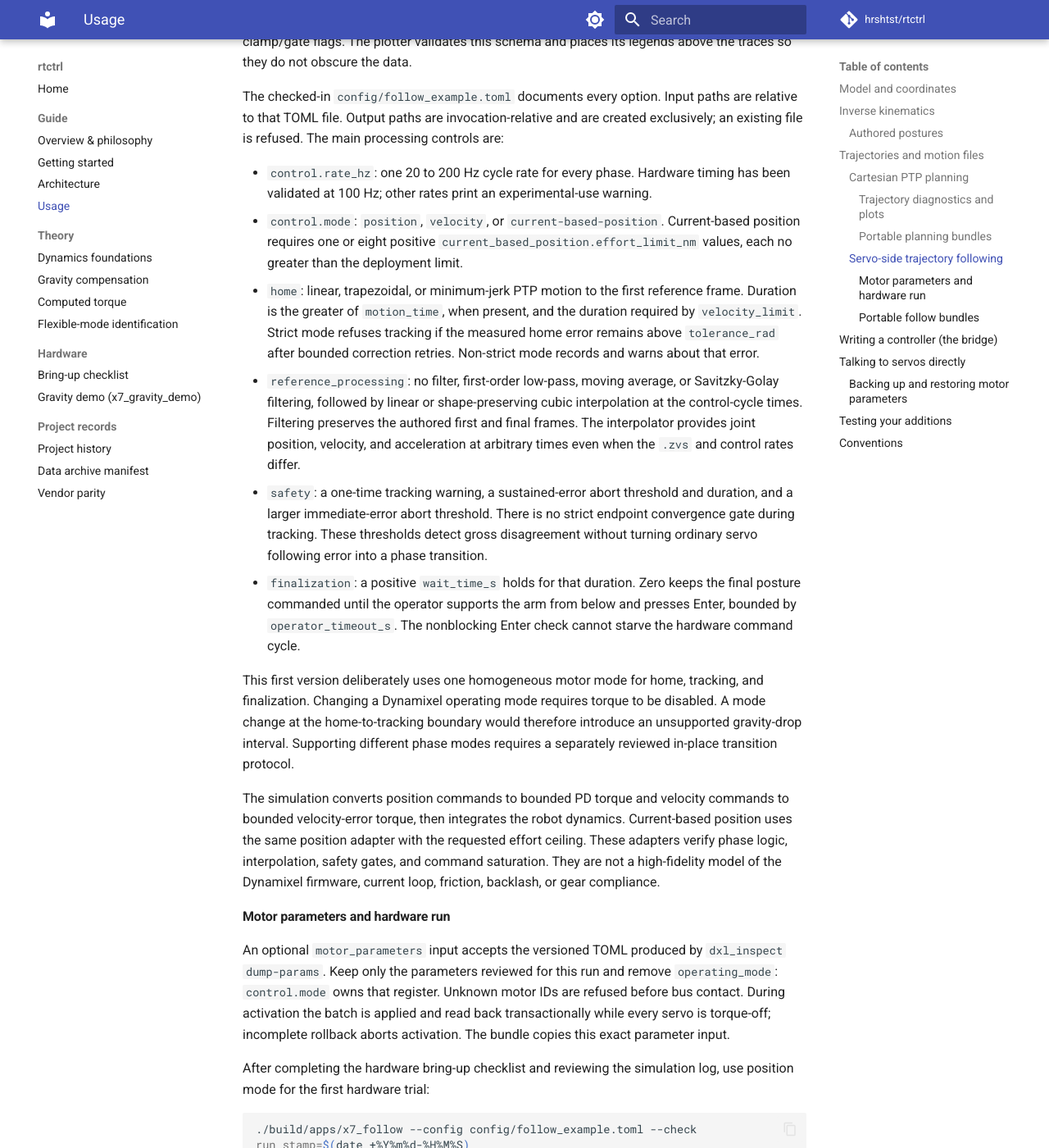
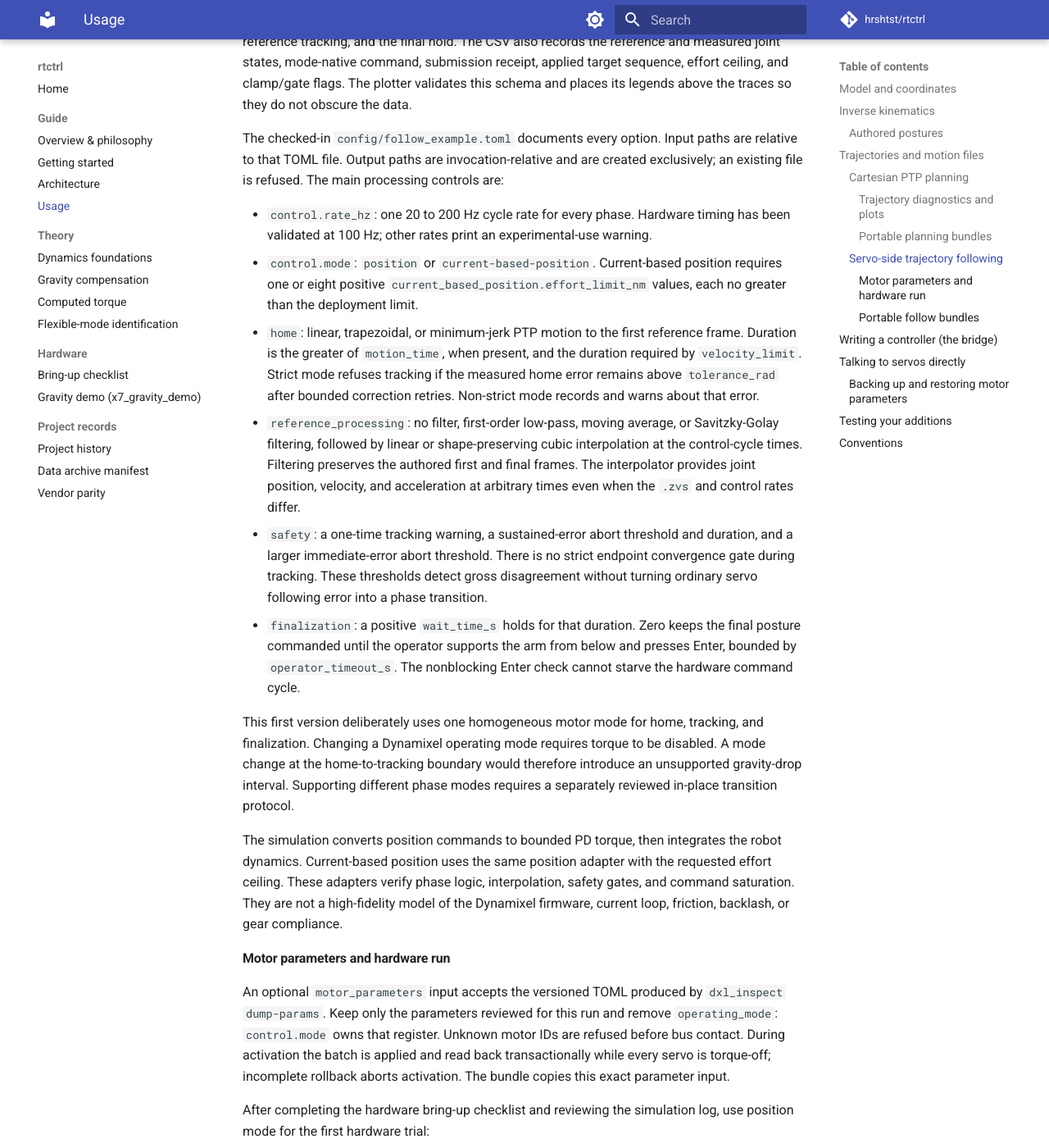
Before and after one commit to hrshtst/rtctrl, an MkDocs documentation site: the page built from docs/guide/usage.md, in a window 1280 px wide and 1400 px high, scrolled down 7286 px. Shown: the whole window at 82% size. Built offline with MkDocs 1.6.1 and Material for MkDocs 9.7.7, drawn with Linux system fonts in a browser that asks for light colours; comment, search, counter and statistics services are not loaded; some of the changed text lies outside the part shown.

Commit message:
refactor(follow): drop open-loop velocity mode

```diff
--- a/docs/guide/usage.md
+++ b/docs/guide/usage.md
@@ -397,8 +399,8 @@ is refused. The main processing controls are:
 - `control.rate_hz`: one 20 to 200 Hz cycle rate for every phase. Hardware
   timing has been validated at 100 Hz; other rates print an experimental-use
   warning.
-- `control.mode`: `position`, `velocity`, or `current-based-position`.
-  Current-based position requires one or eight positive
+- `control.mode`: `position` or `current-based-position`. Current-based
+  position requires one or eight positive
   `current_based_position.effort_limit_nm` values, each no greater than the
   deployment limit.
 - `home`: linear, trapezoidal, or minimum-jerk PTP motion to the first
@@ -428,12 +430,12 @@ torque to be disabled. A mode change at the home-to-tracking boundary would
 therefore introduce an unsupported gravity-drop interval. Supporting different
 phase modes requires a separately reviewed in-place transition protocol.
 
-The simulation converts position commands to bounded PD torque and velocity
-commands to bounded velocity-error torque, then integrates the robot dynamics.
-Current-based position uses the same position adapter with the requested
-effort ceiling. These adapters verify phase logic, interpolation, safety gates,
-and command saturation. They are not a high-fidelity model of the Dynamixel
-firmware, current loop, friction, backlash, or gear compliance.
+The simulation converts position commands to bounded PD torque, then integrates
+the robot dynamics. Current-based position uses the same position adapter with
+the requested effort ceiling. These adapters verify phase logic,
+interpolation, safety gates, and command saturation. They are not a
+high-fidelity model of the Dynamixel firmware, current loop, friction,
+backlash, or gear compliance.
 
 #### Motor parameters and hardware run
 
```
Also changed, not shown: other parts of docs/guide/usage.md (+5 -3 lines), docs/guide/overview.md (+1 -1 lines), 8 other files.
